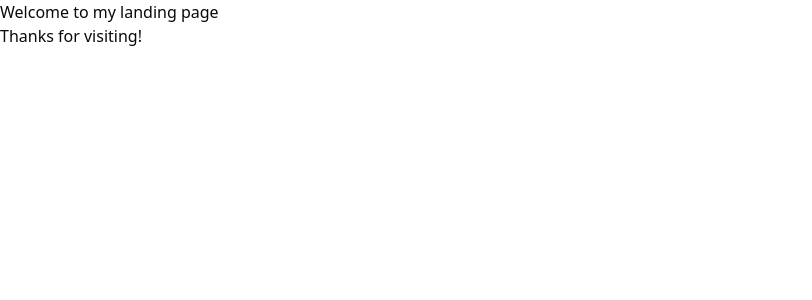
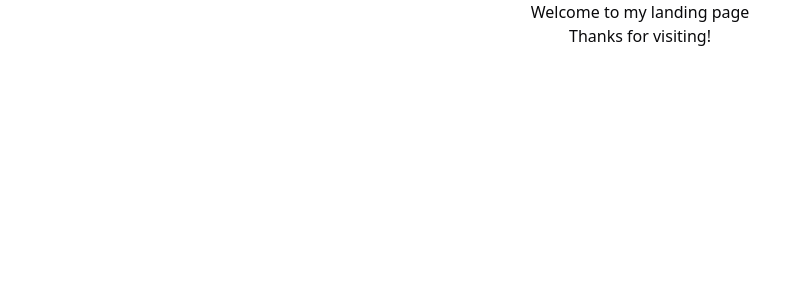
Before and after one commit to supramaxis/learning-nextjs, a Next.js app: page / in a window 1280 px wide. Shown: the top 300 px of the page, without its empty margins (0-812 px from the left). Built offline with nearby package versions, Linux system fonts and the light colour scheme; no server answers.

Commit message:
refactor: added basic styling to landing page

```diff
--- a/src/app/(site)/page.tsx
+++ b/src/app/(site)/page.tsx
@@ -1,16 +1,13 @@
 import React from "react";
-import Head from "next/head";
 
 const LandingPage: React.FC = () => {
   return (
     <>
-      <Head>
-        <title>My Landing Page</title>
-        <meta name="description" content="Welcome to my landing page" />
-      </Head>
       <div>
-        <h1>Welcome to my landing page</h1>
-        <p>Thanks for visiting!</p>
+        <h1 className="flex justify-center items-center h-full">
+          Welcome to my landing page
+        </h1>
+        <p className="flex justify-center items-center">Thanks for visiting!</p>
       </div>
     </>
   );
```
